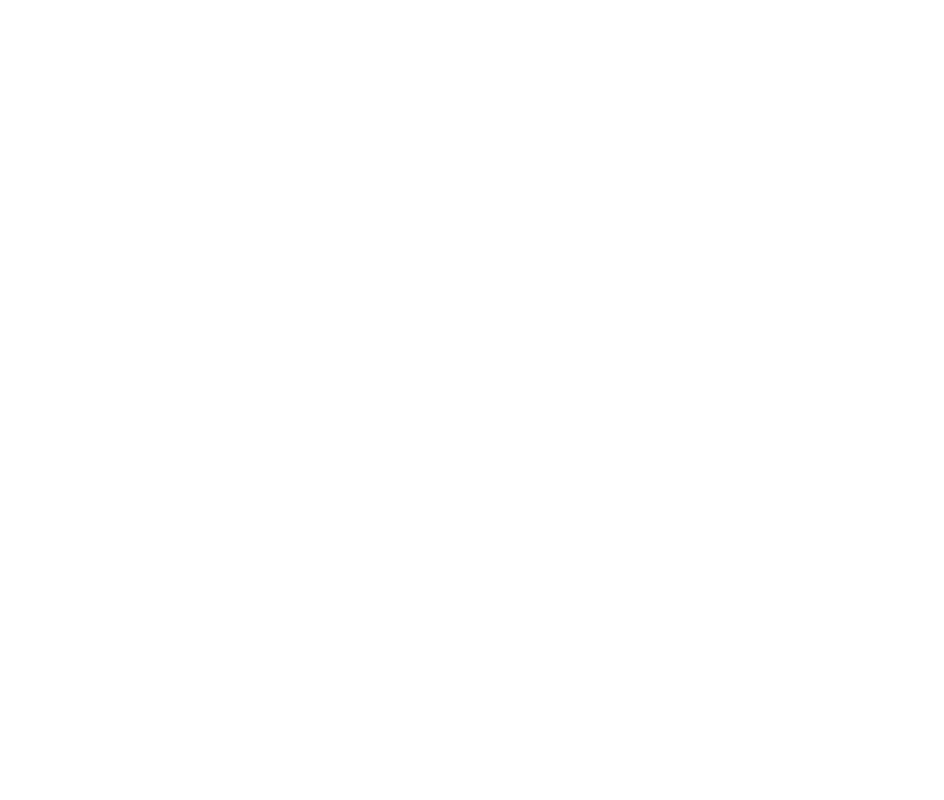
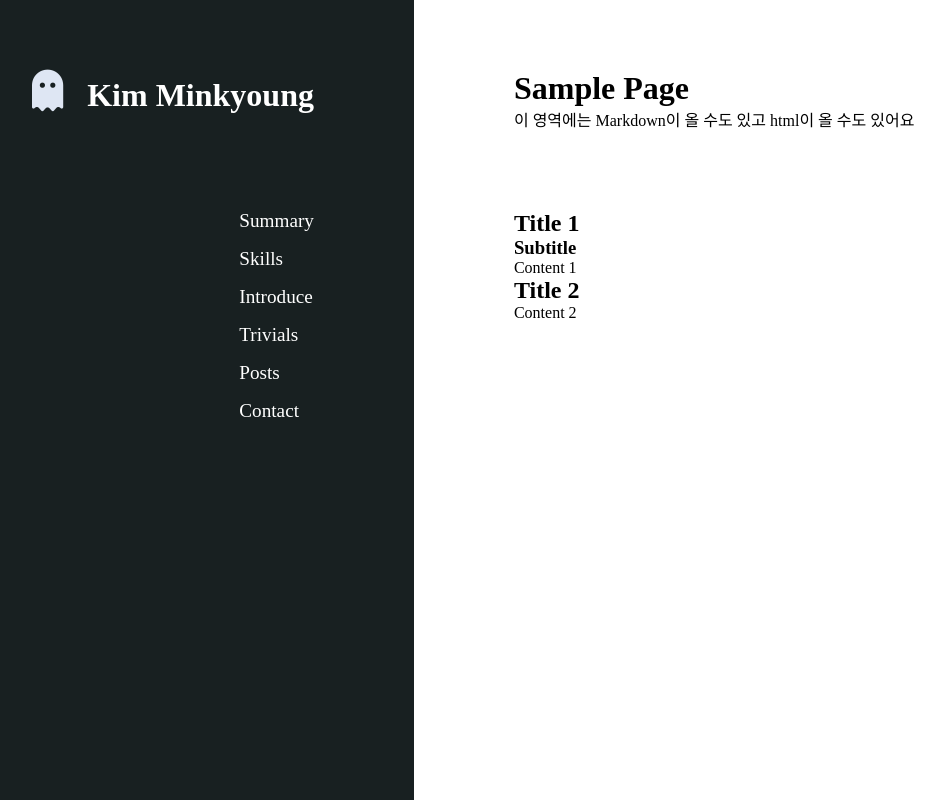
Before and after one commit to mk0218/olderblog, a plain HTML site: page index.html in a window 1280 px wide. Shown: the whole page, without its empty margins (18-962 px from the left). Drawn offline with Linux system fonts and the light colour scheme.

Commit message:
Build basic layout

```diff
--- a/index.html
+++ b/index.html
@@ -1,4 +1,44 @@
-<html>
-<title>programmin.k.</title>
+<!DOCTYPE html lang="ko">
+    <head>
+        <meta charset="utf-8">
+        <meta name="viewport" content="width=device-width, initial-scale=1.0, minimum-scale=1.0">
+        <title>Kim Minkyoung</title>
+        <link rel="stylesheet" href="style.css">
+        <link rel="stylesheet" href="https://cdnjs.cloudflare.com/ajax/libs/font-awesome/6.4.2/css/all.min.css" integrity="sha512-z3gLpd7yknf1YoNbCzqRKc4qyor8gaKU1qmn+CShxbuBusANI9QpRohGBreCFkKxLhei6S9CQXFEbbKuqLg0DA==" crossorigin="anonymous" referrerpolicy="no-referrer" />
+    </head>
 
+    <body>
+        <div id="container">
+            <div id="sidebar">
+                <div class="sidebar-item header">
+                    <span style="font-size: 2.6em; margin-right: 20px">
+                        <i class="fa-solid fa-ghost" style="color: #dee6f3;"></i>
+                    </span>
+                    <span>
+                        <h1>Kim Minkyoung</h1>
+                    </span>
+                </div>
+                <ul class="sidebar-item">
+                    <li>Summary</li>
+                    <!-- 메인 페이지의 이름으로 Summary가 좋은가 Profile이 좋은가? -->
+                    <li>Skills</li>
+                    <li>Introduce</li>
+                    <li>Trivials</li>
+                    <li>Posts</li>
+                    <li>Contact</li>
+                </ul>
+            </div>
+            <div id="content">
+                <div class="header">
+                    <h1>Sample Page</h1>
+                    <p>이 영역에는 Markdown이 올 수도 있고 html이 올 수도 있어요</p>
+                </div>
+                <h2>Title 1</h2>
+                <h3>Subtitle</h3>
+                <p>Content 1</p>
+                <h2>Title 2</h2>
+                <p>Content 2</p>
+            </div>
+        </div>
+    </body>
 </html>
--- /dev/null
+++ b/style.css
@@ -0,0 +1,66 @@
+html,
+body {
+    margin: 0;
+}
+
+header,
+footer {
+    margin: 0;
+}
+
+h1,
+h2,
+h3,
+p,
+ul {
+    margin: 0;
+    padding: 0;
+}
+
+.header {
+    margin-top: 20px;
+    margin-bottom: 20px;
+    height: 120px;
+}
+
+#container {
+    height: 100%;
+    display: flex;
+    flex-direction: row;
+}
+
+#sidebar,
+#content {
+    padding: 50px;
+}
+
+#sidebar {
+    /* width: 530px; */
+    background-color: #182021;
+    color: white;
+    display: flex;
+    flex-direction: column;
+}
+
+#sidebar span {
+    display: inline-block;
+}
+
+#sidebar .sidebar-item {
+    margin-left: auto;
+    margin-right: 50px;
+}
+
+#sidebar ul {
+    list-style-type: none;
+}
+
+#sidebar li {
+    margin-bottom: 16px;
+    font-size: 1.2rem
+}
+
+#content {
+    margin-left: 50px;
+    background-color: white;
+}
```
